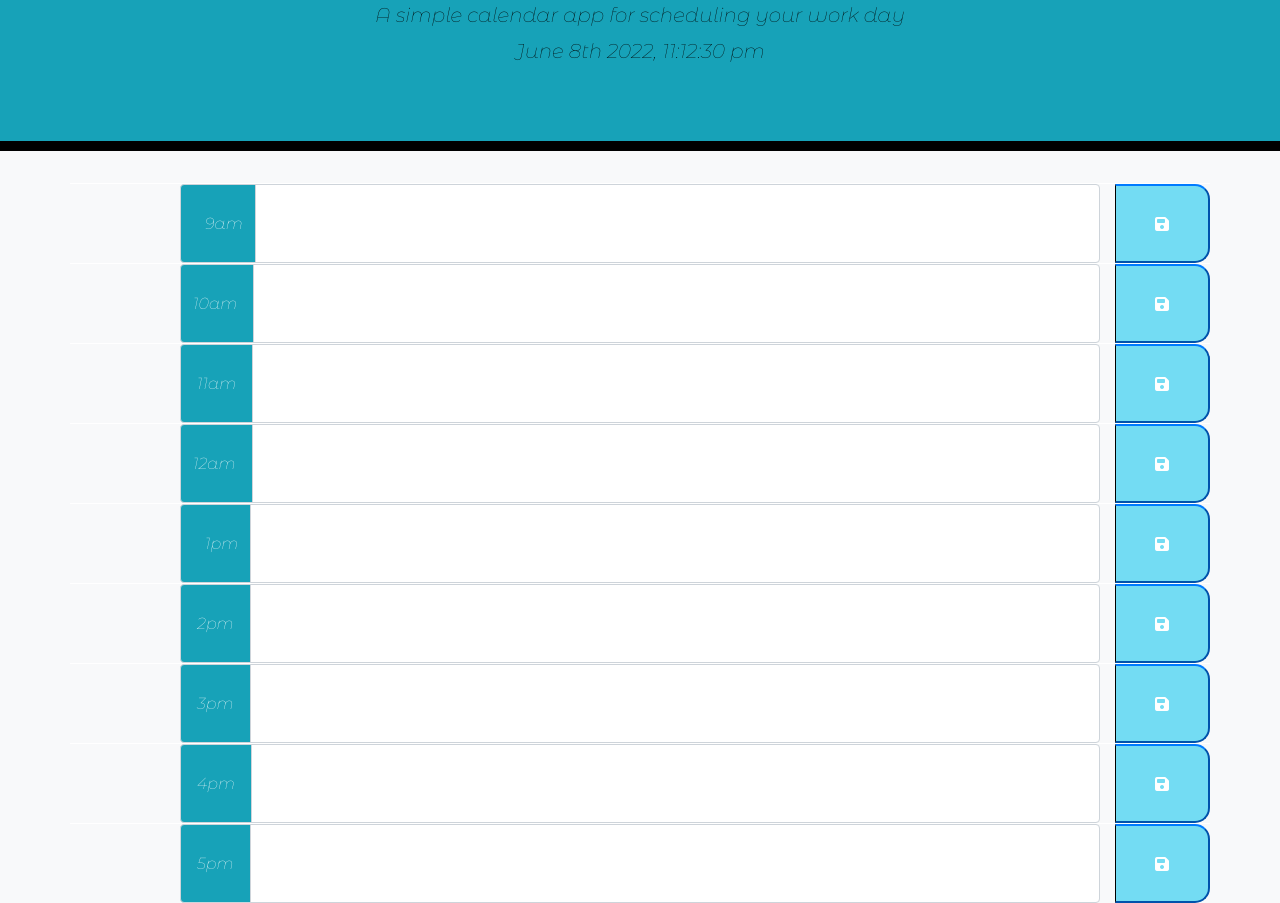
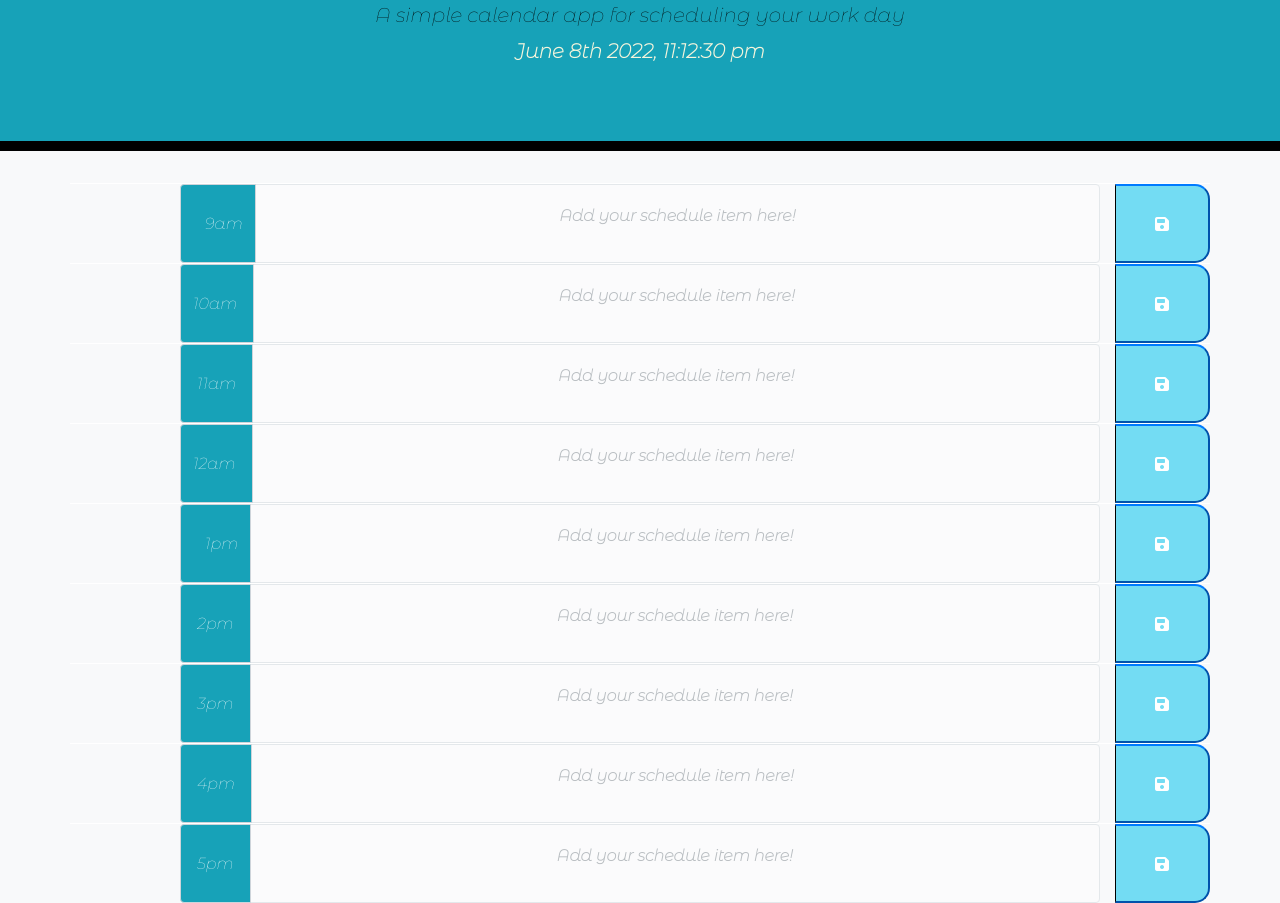
Before and after one commit to jacoblysaught/05-WorkDay-Scheduler, a plain HTML site: page index.html in a window 1280 px wide. Shown: the part 153-1056 px from the top of the page. Drawn offline with nearby package versions, Linux system fonts and the light colour scheme; some icons are missing.

Commit message:
added placeholder to textarea and began function for bgcolors based on time

```diff
--- a/assets/css/style.css
+++ b/assets/css/style.css
@@ -4,7 +4,7 @@
 
 
 body {
-  font-family: 'Open Sans', sans-serif;
+  font-family: 'Montserrat Alternates', sans-serif;
   font-size: 16px;
   line-height: 1;
 }
@@ -16,6 +16,15 @@ textarea{
   color: #000000;
   border-left: 1px solid black;
   padding: 10px;
+  text-align: center;
+}
+
+:placeholder-shown{
+  text-align: center;
+  padding-top: 2%;
+  font-family: 'Montserrat Alternates', sans-serif;
+  font-weight: bold;
+  opacity: 45%;
 }
 
 .jumbotron {
@@ -24,6 +33,11 @@ textarea{
   color: black;
   border-radius: 0;
   border-bottom: 10px solid black;
+}
+
+#currentDay {
+  color: beige;
+  font-weight: bold;
 }
 
 .description{
--- a/assets/js/script.js
+++ b/assets/js/script.js
@@ -1,7 +1,29 @@
 // sets the current date at the top of the page
-var today = moment();
-$("#currentDay").text(today.format("MMMM Do YYYY, h:mm:ss a"));
+var now = moment();
+$("#currentDay").text(now.format("MMMM Do YYYY, h:mm:ss a"));
 
+//
 window.setInterval(function () {
     $('#currentDay').html(moment().format("MMMM Do YYYY, h:mm:ss a"))
 }, 1000);
+
+
+// updates the background of each row based on the time of day
+var colorTasks = function() {
+
+    var currentHour = moment().hour();
+    $(textarea).each(function() {
+        var elementHour = parseInt($(this).attr("element"));
+
+        // sets the bg color depending on past, present, and future
+        if (elementHour < currentHour) {
+            $(this).removeClass(["present", "future"]).addClass("past");
+        }
+        else if ( elementHour === currentHour) {
+            $(this).removeClass(["future", "past"]).addClass("present");
+        }
+        else {
+            $(this).removeClass(["past", "present"]).addClass("future");
+        }
+    })
+};
--- a/index.html
+++ b/index.html
@@ -41,20 +41,20 @@
             <div class="input-group-prepend">
               <span class="input-group-text bg-info text-white pl-4">9am</span>
             </div>
-            <textarea class="form-control" aria-label="With textarea"></textarea>
+            <textarea class="form-control" placeholder = "Add your schedule item here!" aria-label="With textarea"></textarea>
           </div>
           <button class="col-1 saveBtn btn-outline-primary d-flex align-items-center justify-content-center">
             <i class="fas fa-save"></i>
           </button>
         </div>
 
-      <div class="row task-info">
+        <div class="row task-info">
           <div class="col task"></div>
           <div class="input-group col-10">
             <div class="input-group-prepend">
               <span id="time" class="input-group-text bg-info text-white pr-3">10am</span>
             </div>
-            <textarea class="form-control" aria-label="With textarea"></textarea>
+            <textarea class="form-control" placeholder = "Add your schedule item here!" aria-label="With textarea"></textarea>
           </div>
           <button class="col-1 saveBtn btn-outline-primary d-flex align-items-center justify-content-center">
             <i class="fas fa-save"></i>
@@ -67,7 +67,7 @@
             <div class="input-group-prepend">
               <span class="input-group-text bg-info text-white p-3">11am</span>
             </div>
-            <textarea class="form-control" aria-label="With textarea"></textarea>
+            <textarea class="form-control" placeholder = "Add your schedule item here!" aria-label="With textarea"></textarea>
           </div>
           <button class="col-1 saveBtn btn-outline-primary d-flex align-items-center justify-content-center">
             <i class="fas fa-save"></i>
@@ -80,7 +80,7 @@
             <div class="input-group-prepend">
               <span class="input-group-text bg-info text-white pr-3">12am</span>
             </div>
-            <textarea class="form-control" aria-label="With textarea"></textarea>
+            <textarea class="form-control" placeholder = "Add your schedule item here!" aria-label="With textarea"></textarea>
           </div>
           <button class="col-1 saveBtn btn-outline-primary d-flex align-items-center justify-content-center">
             <i class="fas fa-save"></i>
@@ -93,7 +93,7 @@
             <div class="input-group-prepend">
               <span class="input-group-text bg-info text-white pl-4">1pm</span>
             </div>
-            <textarea class="form-control" aria-label="With textarea"></textarea>
+            <textarea class="form-control" placeholder = "Add your schedule item here!" aria-label="With textarea"></textarea>
           </div>
           <button class="col-1 saveBtn btn-outline-primary d-flex align-items-center justify-content-center">
             <i class="fas fa-save"></i>
@@ -106,7 +106,7 @@
             <div class="input-group-prepend">
               <span class="input-group-text bg-info text-white p-3">2pm</span>
             </div>
-            <textarea class="form-control" aria-label="With textarea"></textarea>
+            <textarea class="form-control" placeholder = "Add your schedule item here!" aria-label="With textarea"></textarea>
           </div>
           <button class="col-1 saveBtn btn-outline-primary d-flex align-items-center justify-content-center">
             <i class="fas fa-save"></i>
@@ -119,7 +119,7 @@
             <div class="input-group-prepend">
               <span class="input-group-text bg-info text-white p-3">3pm</span>
             </div>
-            <textarea class="form-control" aria-label="With textarea"></textarea>
+            <textarea class="form-control" placeholder = "Add your schedule item here!" aria-label="With textarea"></textarea>
           </div>
           <button class="col-1 saveBtn btn-outline-primary d-flex align-items-center justify-content-center">
             <i class="fas fa-save"></i>
@@ -132,7 +132,7 @@
             <div class="input-group-prepend">
               <span class="input-group-text bg-info text-white p-3">4pm</span>
             </div>
-            <textarea class="form-control" aria-label="With textarea"></textarea>
+            <textarea class="form-control" placeholder = "Add your schedule item here!" aria-label="With textarea"></textarea>
           </div>
           <button class="col-1 saveBtn btn-outline-primary d-flex align-items-center justify-content-center">
             <i class="fas fa-save"></i>
@@ -145,7 +145,7 @@
             <div class="input-group-prepend">
               <span class="input-group-text bg-info text-white p-3">5pm</span>
             </div>
-            <textarea class="form-control" aria-label="With textarea"></textarea>
+            <textarea class="form-control" placeholder = "Add your schedule item here!" aria-label="With textarea"></textarea>
           </div>
           <button class="col-1 saveBtn btn-outline-primary d-flex align-items-center justify-content-center">
             <i class="fas fa-save"></i>
```
